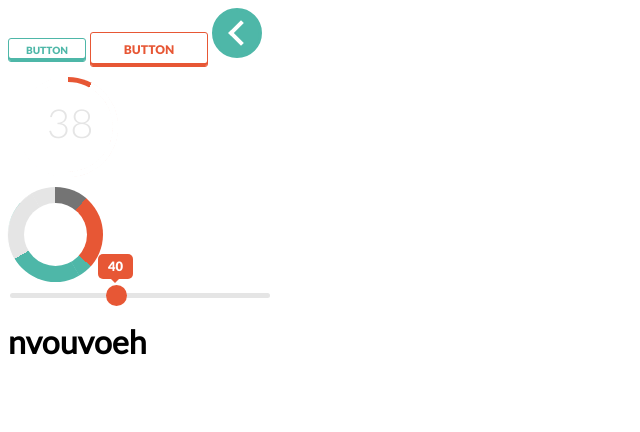
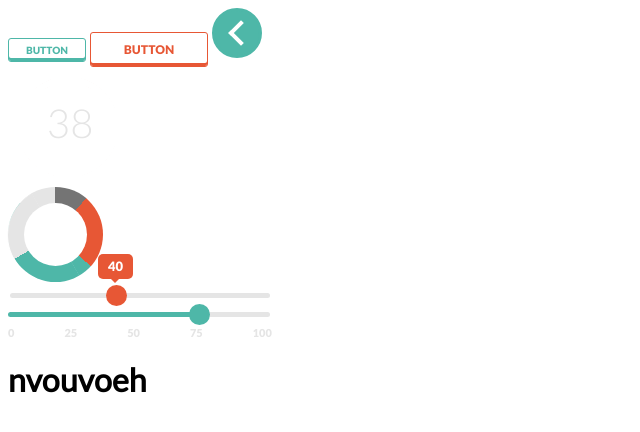
Before and after one commit to RuslanChabin/spring-bag, a website built with webpack: page src/index.pug in a window 1280 px wide. Shown: the whole page, without its empty margins (0-640 px from the left). Built offline with nearby package versions, Linux system fonts and the light colour scheme.

Commit message:
green slider

```diff
--- a/src/js/index.js
+++ b/src/js/index.js
@@ -1,4 +1,6 @@
-var range = document.querySelector('.slider');
+//orange range input
+
+var range = document.querySelector('.slider--orange');
 
 document.querySelector('.slider-output').innerHTML = range.value,
 
@@ -7,3 +9,10 @@ range.addEventListener('input', function (){
 
 range.addEventListener('input', function () {   document.querySelector('.slider-output').style.left = 2.33*range.value +'px'
 },false);
+
+//green range input
+
+var range = document.querySelector('.slider--green');
+
+range.addEventListener('input', function () {   document.querySelector('.slider-output--green').style.width = 2.5*range.value +'px'
+},false);
--- a/src/pug-templates/body.pug
+++ b/src/pug-templates/body.pug
@@ -17,7 +17,7 @@ html(lang="ru")
 				span.chart__number 38
 			div.pai-chart
 			form.slider-form
-				input.slider(
+				input.slider.slider--orange(
 				type="range"
 				min="0"
 				max="100"
@@ -25,5 +25,20 @@ html(lang="ru")
 				step="10"
 				name="slider1")
 				label.slider-output(for="slider1")
+			form.slider-form
+				input.slider.slider--green(
+				type="range"
+				min="0"
+				max="100"
+				value="75"
+				step="25"
+				name="slider2")
+				label.slider-output--green(for="slider2")
+				ul.slider-list
+					li.slider-list__item 0
+					li.slider-list__item 25
+					li.slider-list__item 50
+					li.slider-list__item 75
+					li.slider-list__item 100
 		main
 			h1 nvouvoeh
--- a/src/scss/components/slider.scss
+++ b/src/scss/components/slider.scss
@@ -10,7 +10,7 @@
 	background-color: $grey;
 	outline: none;
 
-	&::-webkit-slider-thumb{
+	&--orange::-webkit-slider-thumb{
 		appearance:none;
 		width: 21px;
 		height: 21px;
@@ -18,6 +18,15 @@
 		background-color: $orange;
 		position: relative;
 	}
+
+	&--green::-webkit-slider-thumb{
+		appearance:none;
+		width: 21px;
+		height: 21px;
+		border-radius: 50%;
+		background-color: $green;
+		position: relative;
+		}
 }
 
 .slider-output{
@@ -41,4 +50,28 @@
 		border: 5px solid transparent;
 		border-top: 5px solid $orange;
 	}
+
+	&--green{
+		position: absolute;
+		top: 11px;
+		left: 0;
+		height: 5px;
+		width: 200px;
+		background-color: $green;
+		border-radius: 3px;
+		}
 }
+
+.slider-list{
+	list-style: none;
+	display: flex;
+	margin-top: 6px;
+	padding: 0;
+	font-family: "Lato Black";
+	font-size: 11px;
+	color: $grey;
+}
+
+.slider-list__item:not(:last-child){
+	margin-right: 50px;
+}
```
Also changed, not shown: dist/css/style.css, dist/index.html, dist/js/main.js.
